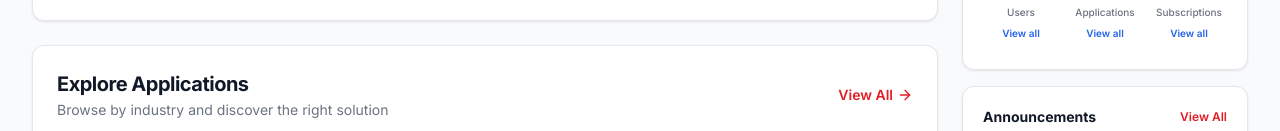
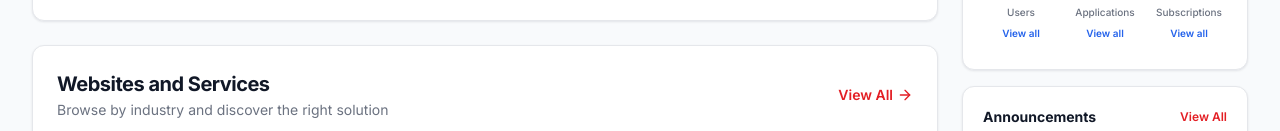
Before and after one commit to lilromeo2290/clipeone_platform, a Next.js app: page / in a window 1280 px wide. Shown: the part 821-952 px from the top of the page. Built offline with nearby package versions, Linux system fonts and the light colour scheme.

Commit message:
auto: 2026-09-03 22:20:58 — M  src/components/clipeone/explore-applications.tsx|

```diff
--- a/src/components/clipeone/explore-applications.tsx
+++ b/src/components/clipeone/explore-applications.tsx
@@ -107,7 +107,7 @@ export function ExploreApplications() {
       <header className="mb-5 flex items-center justify-between gap-4">
         <div>
           <h2 className="text-lg font-bold tracking-tight text-[#111827] sm:text-xl">
-            Explore Applications
+            Websites and Services
           </h2>
           <p className="mt-0.5 text-xs text-[#6b7280] sm:text-sm">
             Browse by industry and discover the right solution
```
